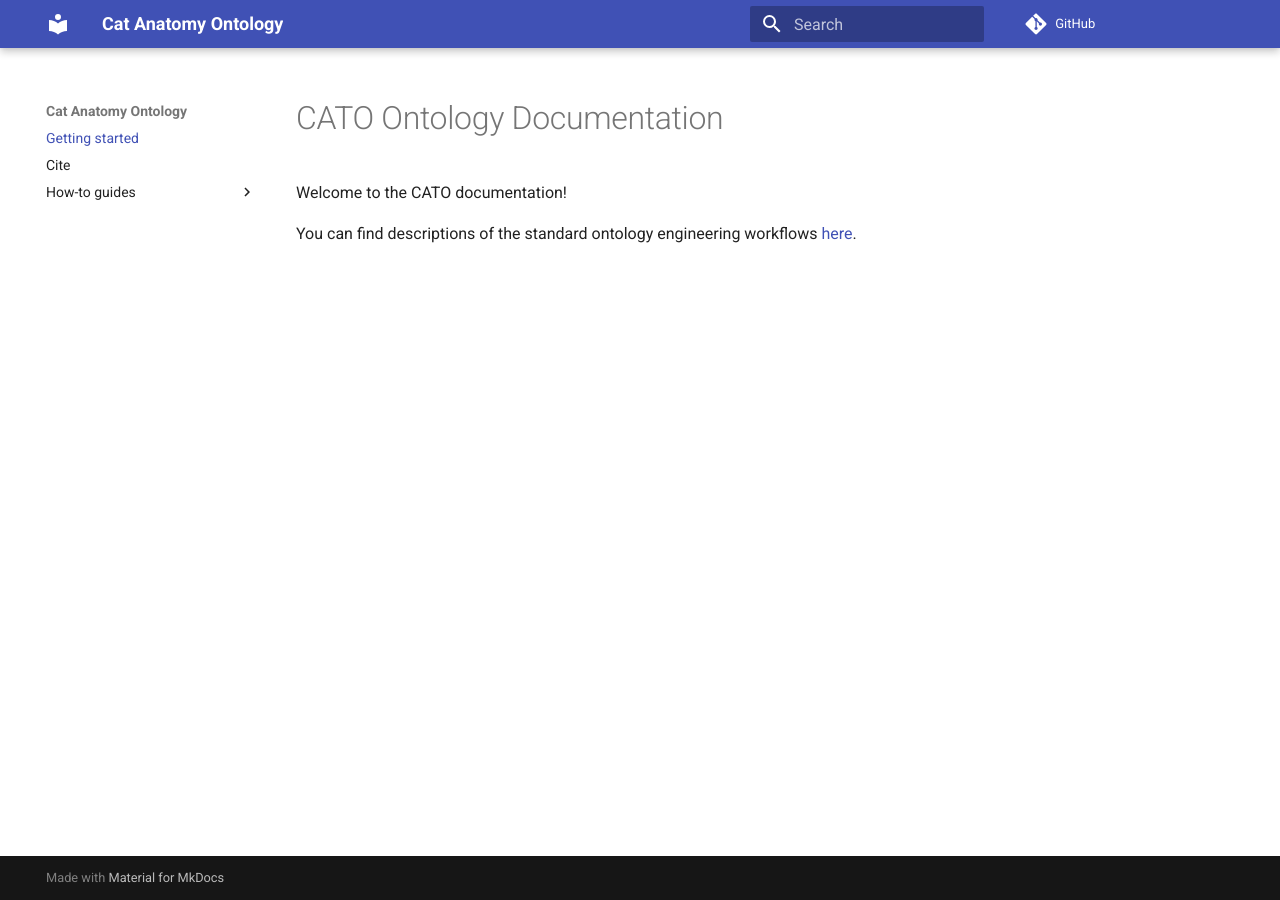
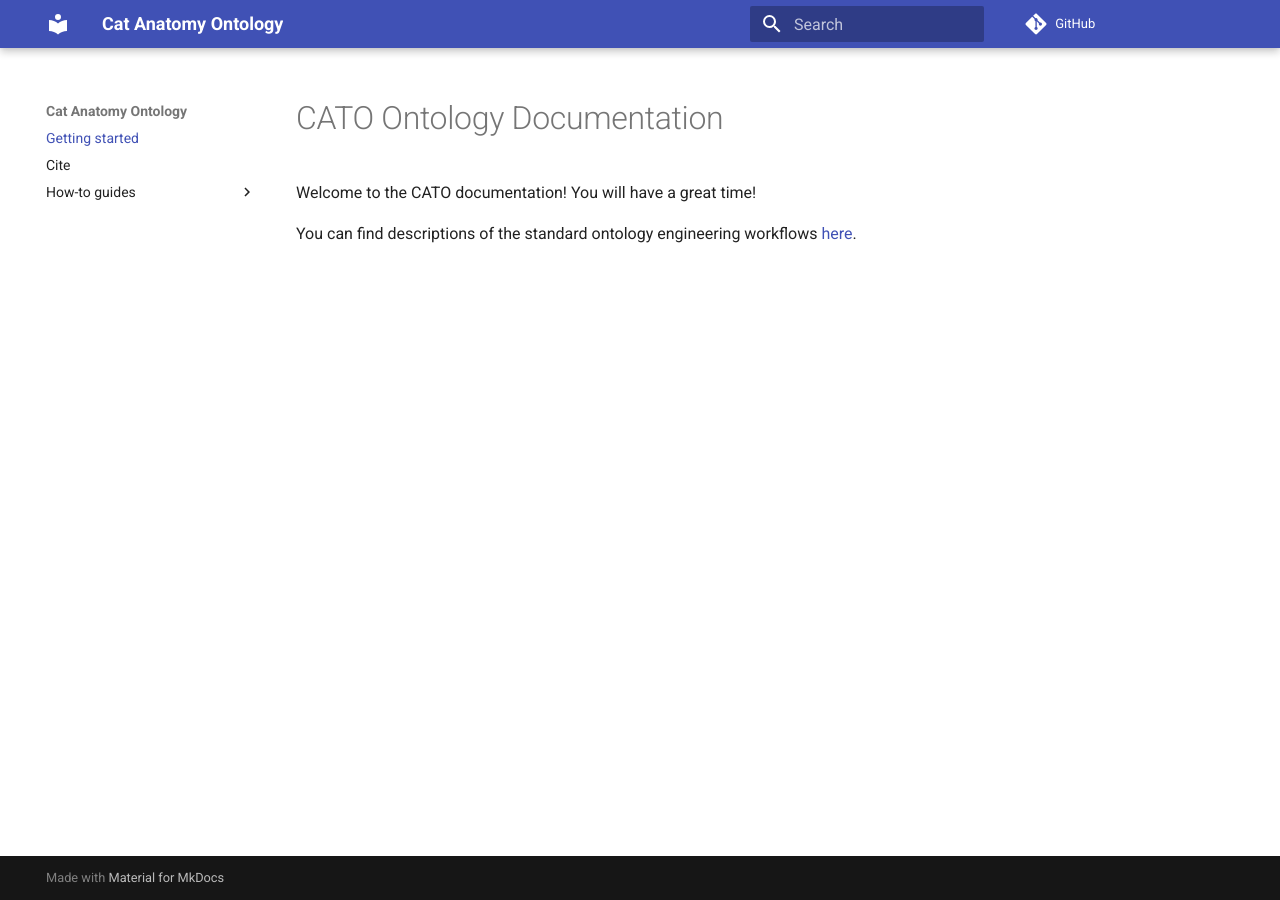
Before and after one commit to matentzn/cato-icbo2, an MkDocs documentation site: the page built from docs/index.md, in a window 1280 px wide. Built offline with MkDocs 1.6.1 and Material for MkDocs 9.7.7, drawn with Linux system fonts in a browser that asks for light colours; comment, search, counter and statistics services are not loaded.

Commit message:
Update index.md

```diff
--- a/docs/index.md
+++ b/docs/index.md
@@ -2,6 +2,6 @@
 
 [//]: # "This file is meant to be edited by the ontology maintainer."
 
-Welcome to the CATO documentation!
+Welcome to the CATO documentation! You will have a great time!
 
 You can find descriptions of the standard ontology engineering workflows [here](odk-workflows/index.md).
```
